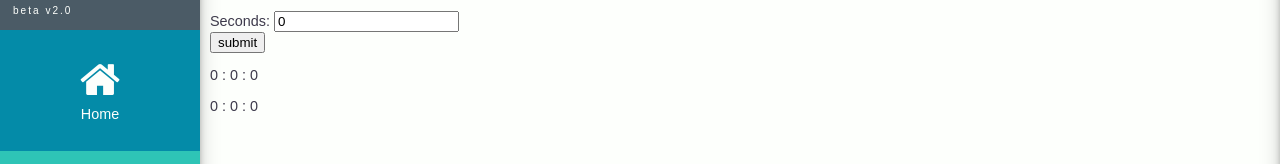
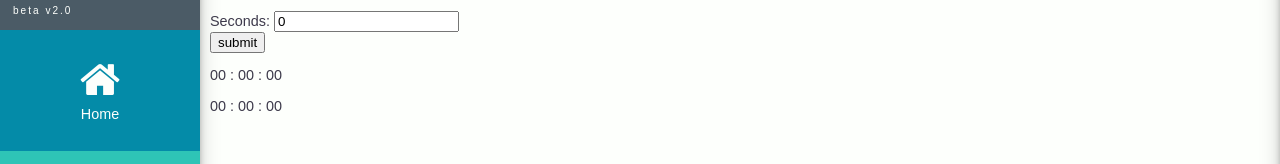
Before and after one commit to JodyDuke/film-production-tools, a React (Create React App) app: page /time_calculator in a window 1280 px wide. Both pictures are taken after a click on the input "submit". Shown: the part 167-331 px from the top of the page. Built offline with nearby package versions, Linux system fonts and the light colour scheme; what webfontloader would draw is missing.

Commit message:
added leading 0 to times

```diff
--- /dev/null
+++ b/src/components/helpers/two-digits.js
@@ -0,0 +1 @@
+export const minTwoDigits = (n) =>  (n < 10 ? '0' : '') + n
--- a/src/components/logic/framerate_calc_logic.js
+++ b/src/components/logic/framerate_calc_logic.js
@@ -1,3 +1,5 @@
+import { minTwoDigits } from "../helpers/two-digits";
+
 export const frameCalc = (props, framerate) => {
     let h = props.reduce((a, b) => (a + b.hours), 0)
     let m = props.reduce((a, b) => (a + b.minutes), 0)
@@ -22,5 +24,5 @@ export const frameCalc = (props, framerate) => {
         m = (m % 60)
     }
 
-    return h + ' : ' + m + ' : ' + s + ' : ' + f
+    return minTwoDigits(h) + ' : ' + minTwoDigits(m) + ' : ' + minTwoDigits(s) + ' : ' + minTwoDigits(f)
 }
--- a/src/components/logic/time_calc_logic.js
+++ b/src/components/logic/time_calc_logic.js
@@ -1,3 +1,5 @@
+import { minTwoDigits } from "../helpers/two-digits";
+
 export const timeCalc = (props) => {
     let h = props.reduce((a, b) => (a + b.hours), 0)
     let m = props.reduce((a, b) => (a + b.minutes), 0)
@@ -15,5 +17,5 @@ export const timeCalc = (props) => {
         m = (m % 60)
     }
 
-    return h + ' : ' + m + ' : ' + s
+    return minTwoDigits(h) + ' : ' + minTwoDigits(m) + ' : ' + minTwoDigits(s)
 }
--- a/src/components/main/history.js
+++ b/src/components/main/history.js
@@ -1,5 +1,6 @@
 import React from 'react';
 import Collapse from '../helpers/collapse'
+import { minTwoDigits } from '../helpers/two-digits';
 
 function History(props) {
         const data = props.historyData
@@ -35,24 +36,39 @@ function History(props) {
                 )
             }
             else if(data.name === 'Framerate calculator') {
-                let formatElements = data.currentHistory.map((e, i) => <li key={i}>{e.hours} : {e.minutes} : {e.seconds} : {e.frames}</li>)
+                let formatElements = data.currentHistory.map((e, i) => {
+                    let hours = minTwoDigits(e.hours)
+                    let minutes = minTwoDigits(e.minutes)
+                    let seconds = minTwoDigits(e.seconds)
+                    let frames = minTwoDigits(e.frames)
+                    return <li key={i}>{hours} : {minutes} : {seconds} : {frames}</li>
+                })
                 return (
-                    <div key={i} className="history-node yellow">
+                    <div key={i} className="history-node history-framerate yellow">
                         <h2>{data.name}</h2>
                         {date}
                         <ul>{formatElements}</ul>
-                        <p>{data.total}</p>
+                        <div>
+                            <p><b>{data.total}</b></p>
+                        </div>
                     </div>
                 )
             }
             else if(data.name === 'Time calculator') {
-                let formatElements = data.currentHistory.map((e, i) => <li key={i}>{e.hours} : {e.minutes} : {e.seconds}</li>)
+                let formatElements = data.currentHistory.map((e, i) => {
+                let hours = minTwoDigits(e.hours)
+                let minutes = minTwoDigits(e.minutes)
+                let seconds = minTwoDigits(e.seconds)
+                return <li key={i}>{hours} : {minutes} : {seconds}</li>
+                })
                 return (
-                    <div key={i} className="history-node purple">
+                    <div key={i} className="history-node history-time purple">
                         <h2>{data.name}</h2>
                         {date}
                         <ul>{formatElements}</ul>
-                        <p>{data.total}</p>
+                        <div>
+                            <p><b>{data.total}</b></p>
+                        </div>
                     </div>
                 )
             }
@@ -65,7 +81,7 @@ function History(props) {
                 <div className="clear-history">
                     <button onClick={props.historyWipe}>Clear all</button>
                 </div>
-                {string}
+                <div>{string}</div>
             </div>
 
         )
--- a/src/components/scenes/framerate_calculator.js
+++ b/src/components/scenes/framerate_calculator.js
@@ -1,6 +1,7 @@
 import React,{ Component } from "react";
 import FormItem from '../main/form.js';
 import { frameCalc } from '../logic/framerate_calc_logic.js';
+import { minTwoDigits } from '../helpers/two-digits.js';
 
 class FramerateCalculator extends Component {
     constructor(props) {
@@ -74,8 +75,12 @@ class FramerateCalculator extends Component {
 
     render() {
         const timeMap = this.state.currentHistory.map((data, i) => {
+            let hours = minTwoDigits(data.hours)
+            let minutes = minTwoDigits(data.minutes)
+            let seconds = minTwoDigits(data.seconds)
+            let frames = minTwoDigits(data.frames)
             return (
-                <p key={i}>{data.hours} : {data.minutes} : {data.seconds} : {data.frames}</p>
+                <p key={i}>{hours} : {minutes} : {seconds} : {frames}</p>
             )
     })
         return (
--- a/src/components/scenes/time_calculator.js
+++ b/src/components/scenes/time_calculator.js
@@ -1,6 +1,7 @@
 import React, { Component } from "react";
 import FormItem from '../main/form.js';
 import { timeCalc } from '../logic/time_calc_logic.js'
+import { minTwoDigits } from "../helpers/two-digits.js";
 
 class TimeCalculator extends Component {
     constructor(props) {
@@ -70,8 +71,11 @@ class TimeCalculator extends Component {
 
     render() {
         const timeMap = this.state.currentHistory.map((data, i) => {
+            let hours = minTwoDigits(data.hours)
+            let minutes = minTwoDigits(data.minutes)
+            let seconds = minTwoDigits(data.seconds)
             return (
-                <p key={i}>{data.hours} : {data.minutes} : {data.seconds}</p>
+                <p key={i}>{hours} : {minutes} : {seconds}</p>
             )
         })
         return (
```
